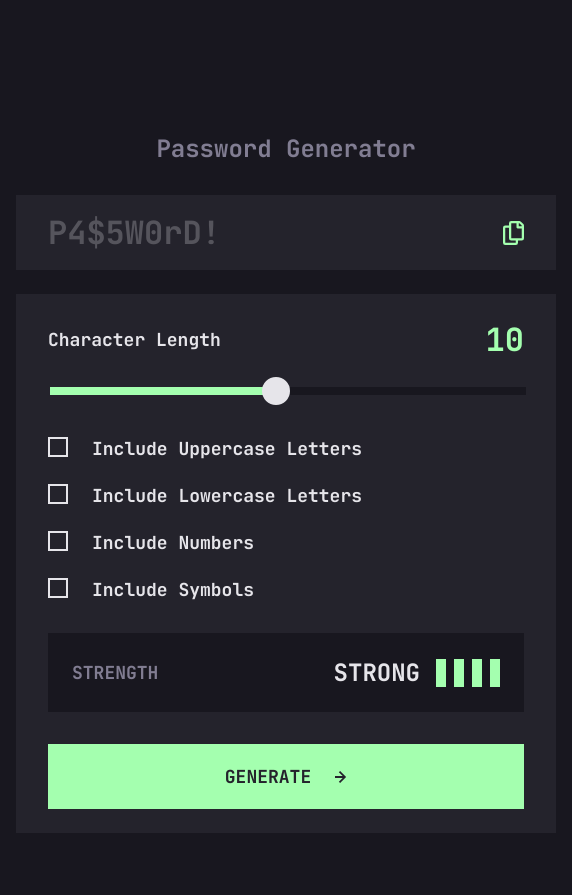
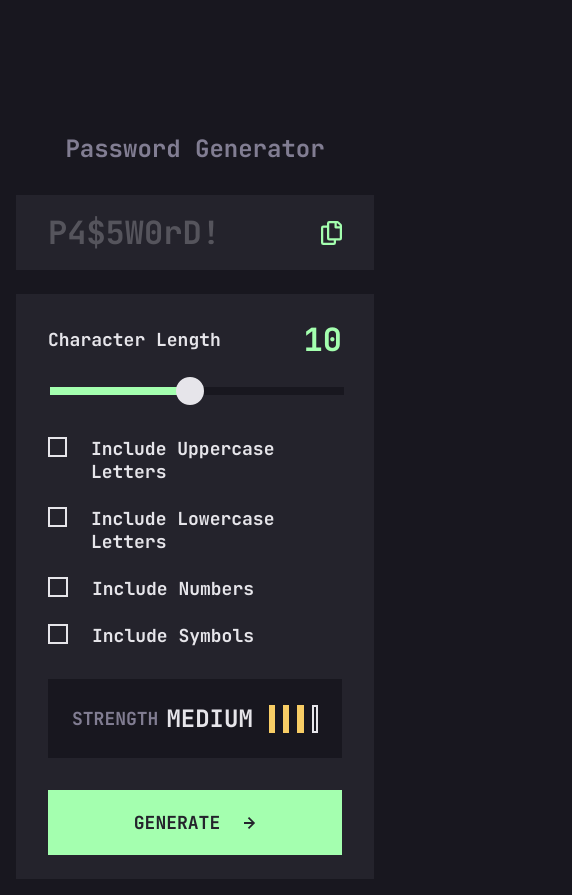
Before and after one commit to Johan-Carinus/assessment-password-generator-react, a Next.js app: page / in a window 390 px wide. Shown: the whole page, 572 px wide, since content can reach past the window. Before the commit the page ends 849 px from the top, so only its background shows below. Built offline with nearby package versions, Linux system fonts and the light colour scheme.

Commit message:
Cleaned up some logic code and worked on mobile styling.

```diff
--- a/components/strength-state.js
+++ b/components/strength-state.js
@@ -1,29 +1,32 @@
 import {ratePasswordCriteria} from "@/logic/password";
 
-const strengthText = {
-    0: 'Too Weak!',
-    1: 'Weak',
-    2: 'Medium',
-    3: 'Strong',
-};
-
-const classText = {
-    0:'red-block',
-    1:'orange-block',
-    2:'yellow-block',
-    3:'green-block',
-}
+const strengthText = [
+    'Too Weak!',
+    'Weak',
+    'Medium',
+    'Strong',
+];
+const classText = [
+    'red-block',
+    'orange-block',
+    'yellow-block',
+    'green-block',
+];
+const maxRating = strengthText.length - 1;
 
 export function StrengthState({length, uppercase, lowercase, numbers, symbols}) {
-    let strengthRate = ratePasswordCriteria(length, lowercase, uppercase, numbers, symbols);
-    let blockClasses = ['outline-block', 'outline-block', 'outline-block', 'outline-block'];
-    for (let i = 0; i < strengthRate+1; i++) {
-        blockClasses[i] = classText[strengthRate];
+    let strengthRating = ratePasswordCriteria(length, lowercase, uppercase, numbers, symbols);
+    if (strengthRating > maxRating) {
+        strengthRating = maxRating;
+    }
+    let blockClasses = Array.from({ length: 4 }, () => 'outline-block');
+    for (let i = 0; i < strengthRating+1; i++) {
+        blockClasses[i] = classText[strengthRating];
     }
     return (
         <div className='strength-state background-dark'>
             <div className='strength'>STRENGTH</div>
-            <h2>{strengthText[strengthRate].toUpperCase()}</h2>
+            <h2>{strengthText[strengthRating].toUpperCase()}</h2>
             <div className={blockClasses[0]}></div>
             <div className={blockClasses[1]}></div>
             <div className={blockClasses[2]}></div>
--- a/logic/password.js
+++ b/logic/password.js
@@ -1,8 +1,14 @@
+const passwordRatingTable = [
+    (10n ** 8n),    // Too Weak
+    (10n ** 12n),   // Weak
+    (10n ** 16n)    // Medium
+    // Bigger = Strong
+];
+
 const lowercaseRange = [97, 122];
 const uppercaseRange = [65, 90];
 const numberRange = [48, 57];
 const specialCharacterRange = [33, 47, 58, 64, 91, 96, 123, 126];
-const charactersToEscape = [34, 39, 92];
 
 function unfoldCharacterRange(range) {
     const characters = [];
@@ -16,6 +22,35 @@ function unfoldCharacterRange(range) {
         }
     }
     return characters;
+}
+
+const lowercaseCharacters = unfoldCharacterRange(lowercaseRange);
+const uppercaseCharacters = unfoldCharacterRange(uppercaseRange);
+const numberCharacters = unfoldCharacterRange(numberRange);
+const specialCharacters = unfoldCharacterRange(specialCharacterRange);
+
+function setUpCharacterPool(useLowerCase, useUpperCase, useNumbers, useSymbols) {
+    const characterPool = [];
+
+    if (useLowerCase) {
+        characterPool.push(lowercaseCharacters);
+    }
+    if (useUpperCase) {
+        characterPool.push(uppercaseCharacters);
+    }
+    if (useNumbers) {
+        characterPool.push(numberCharacters);
+    }
+    if (useSymbols) {
+        characterPool.push(specialCharacters);
+    }
+
+    // Default fallback if no option selected
+    if (characterPool.length === 0) {
+        characterPool.push(lowercaseCharacters);
+    }
+
+    return characterPool;
 }
 
 function generateCandidate(length, characterPool) {
@@ -35,27 +70,14 @@ function generateCandidate(length, characterPool) {
 }
 
 export async function generatePassword(length, useLowerCase, useUpperCase, useNumbers, useSymbols) {
-    const characterPool = [];
-
-    if (useLowerCase) {
-        characterPool.push(unfoldCharacterRange(lowercaseRange));
-    }
-    if (useUpperCase) {
-        characterPool.push(unfoldCharacterRange(uppercaseRange));
-    }
-    if (useNumbers) {
-        characterPool.push(unfoldCharacterRange(numberRange));
-    }
-    if (useSymbols) {
-        characterPool.push(unfoldCharacterRange(specialCharacterRange));
-    }
-    //TODO: Add default if nothing is selected
+    const characterPool = setUpCharacterPool(useLowerCase, useUpperCase, useNumbers, useSymbols);
 
     let isValidCandidate = false;
     let candidate;
     while (!isValidCandidate) {
         let isValid = true;
         candidate = generateCandidate(length, characterPool);
+        console.log(characterPool);
         for (const countElement of candidate.setCount) {
             if (countElement <= 0) {
                 isValid = false;
@@ -69,55 +91,22 @@ export async function generatePassword(length, useLowerCase, useUpperCase, useNu
 }
 
 export function ratePasswordCriteria(length, useLowerCase, useUpperCase, useNumbers, useSymbols) {
-    // TODO: Revisit this
-    const ratingTable = {
-        1: {
-            15: 0,
-            20: 1,
-        },
-        2: {
-            10: 0,
-            15: 1,
-            20: 2,
-        },
-        3: {
-            5: 0,
-            10: 1,
-            15: 2,
-            20: 3,
-        },
-        4: {
-            0: 0,
-            5: 1,
-            10: 2,
-            15: 3,
-        },
-    };
+    const characterPool = setUpCharacterPool(useLowerCase, useUpperCase, useNumbers, useSymbols);
 
-    let combo = 0;
-    if (useLowerCase) {
-        combo++;
+    let characterVariations = 0;
+    for (const characterPoolElement of characterPool) {
+        characterVariations += characterPoolElement.length;
     }
-    if (useUpperCase) {
-        combo++;
-    }
-    if (useNumbers) {
-        combo++;
-    }
-    if (useSymbols) {
-        combo++;
-    }
+    const passwordVariations = BigInt(characterVariations) ** BigInt(length);
 
-    // TODO: Polish this
-    const strengthRatingRange = ratingTable['' + combo];
-    for (const strengthRatingRangeKey in strengthRatingRange) {
-        console.log(strengthRatingRange['' + strengthRatingRangeKey])
-        if(length > parseInt(strengthRatingRangeKey)) {
-            continue;
+    let rating = 0;
+    while (rating<passwordRatingTable.length) {
+        if (passwordVariations <= passwordRatingTable[rating]) {
+            return rating;
         } else {
-            return strengthRatingRange['' + strengthRatingRangeKey];
+            rating++;
         }
     }
 
-    return 3;
+    return rating;
 }
--- a/styles/components/custom-checkbox.scss
+++ b/styles/components/custom-checkbox.scss
@@ -22,6 +22,7 @@ $checkbox-size: 20px;
   cursor: pointer;
   background: transparent;
   border: $border-thickness solid $color-almost-white;
+  border-radius: 0;
   margin: 0;
 }
 
--- a/styles/pages/main-page.scss
+++ b/styles/pages/main-page.scss
@@ -6,7 +6,10 @@ header {
 }
 
 body {
-  width: clamp(343px, 540px, 540px);
+  // TODO: Fix styling on small screeens
+  width: calc(100% - ($spacing-small*2));
+  max-width: 540px;
+  min-width: 343px;
   padding-left: $spacing-small;
   padding-right: $spacing-small;
   padding-bottom: $spacing-small;
```
